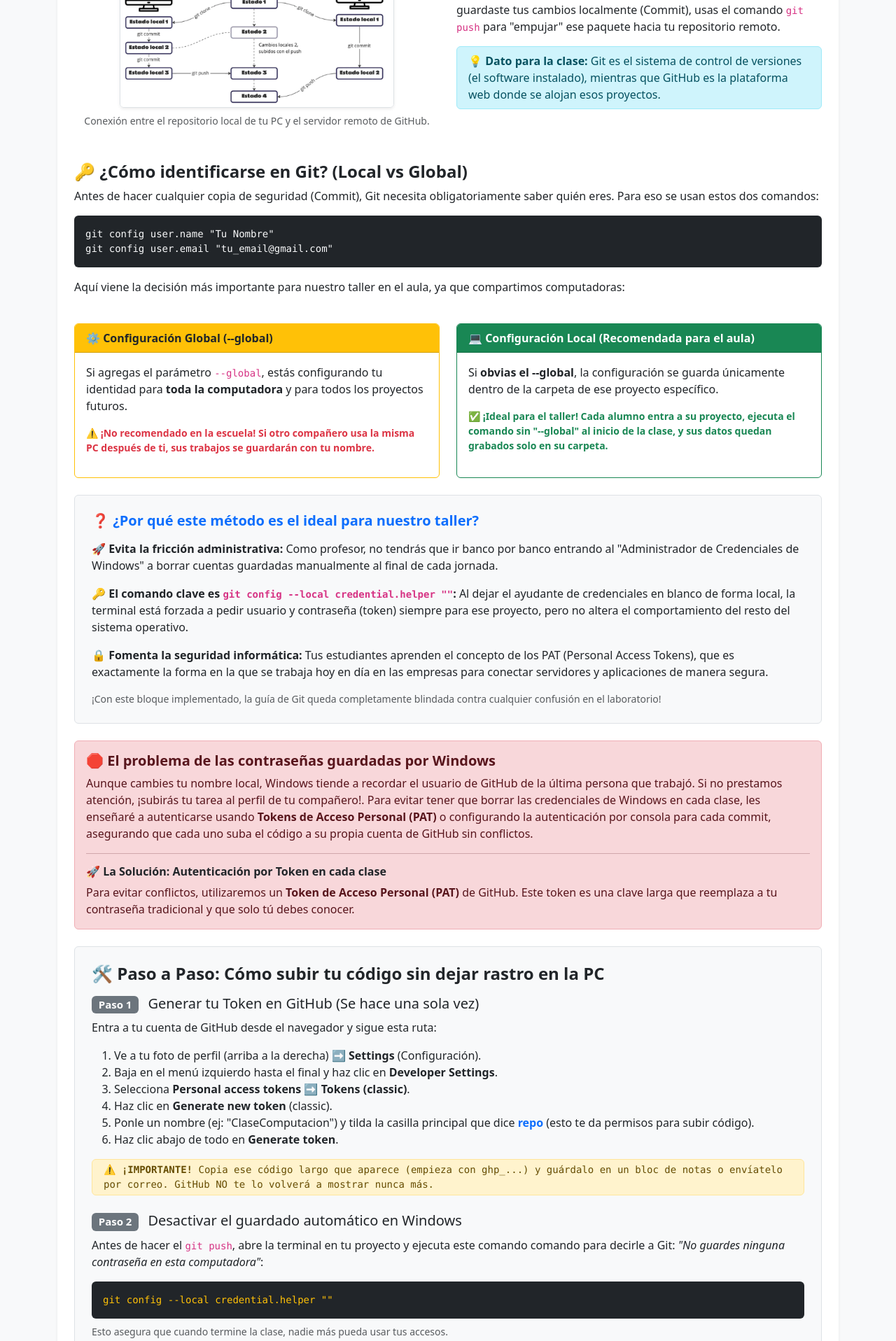
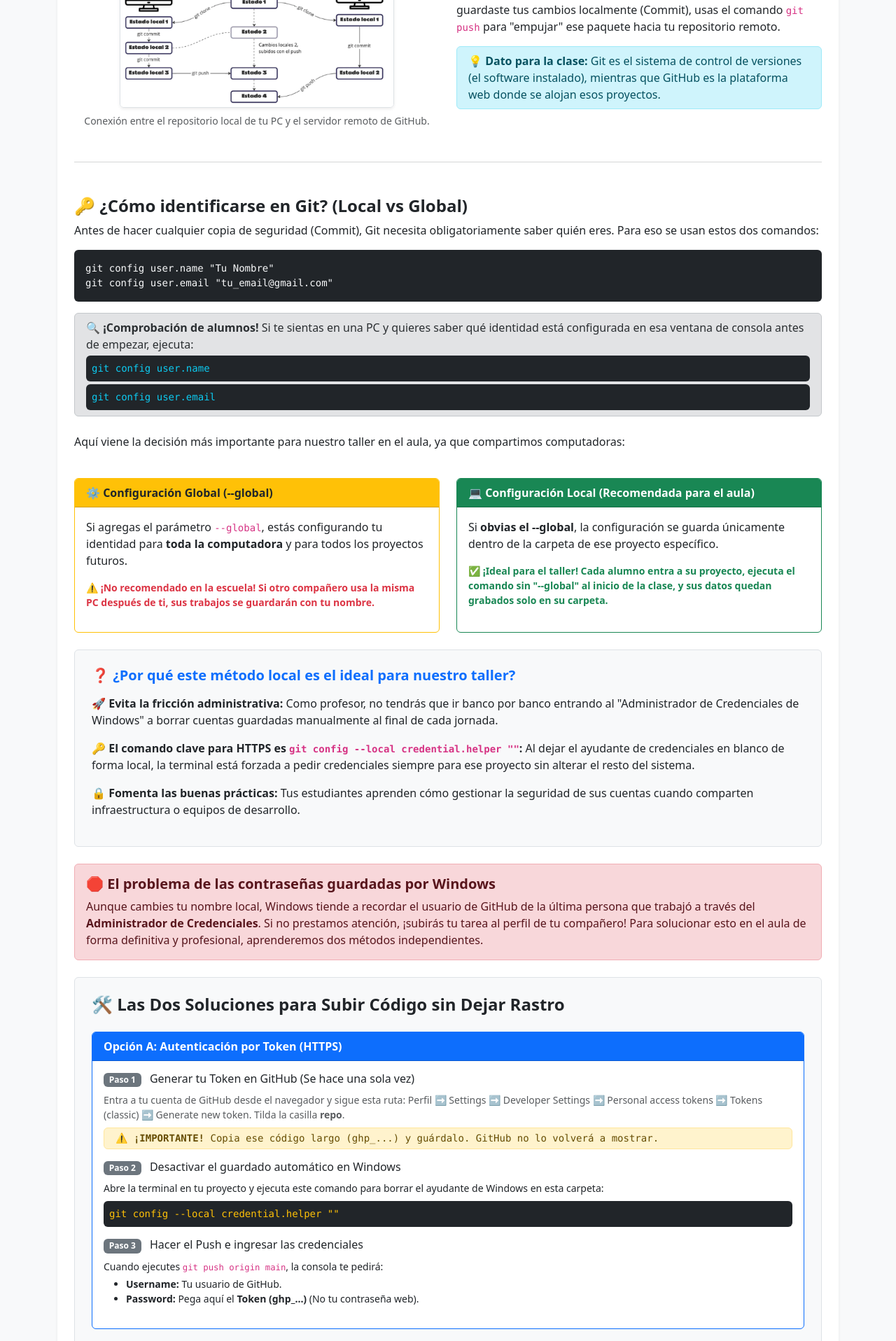
Before and after one commit to profeluissaldana/MipaginaWebTaller, a Flask app: page /Git_Github in a window 1280 px wide. Shown: the part 745-2661 px from the top of the page at 70% size. Run offline with Flask 3, Linux system fonts and the light colour scheme.

Commit message:
Final agregado Github

```diff
--- a/templates/gitgithub.html
+++ b/templates/gitgithub.html
@@ -40,6 +40,8 @@
         </div>
     </div>
 
+    <hr class="text-muted">
+
     <div class="row my-5">
         <div class="col-12">
             <h4 class="fw-bold text-dark">🔑 ¿Cómo identificarse en Git? (Local vs Global)</h4>
@@ -48,6 +50,12 @@
             <div class="p-3 bg-dark text-light rounded font-monospace small mb-3">
                 git config user.name "Tu Nombre"<br>
                 git config user.email "tu_email@gmail.com"
+            </div>
+
+            <div class="alert alert-secondary py-2 mb-4" role="alert">
+                🔍 <strong>¡Comprobación de alumnos!</strong> Si te sientas en una PC y quieres saber qué identidad está configurada en esa ventana de consola antes de empezar, ejecuta:
+                <code class="d-block mt-1 p-2 bg-dark text-info rounded font-monospace small">git config user.name</code>
+                <code class="d-block mt-1 p-2 bg-dark text-info rounded font-monospace small">git config user.email</code>
             </div>
 
             <p>Aquí viene la decisión más importante para nuestro taller en el aula, ya que compartimos computadoras:</p>
@@ -75,72 +83,81 @@
             </div>
 
             <div class="bg-light p-4 rounded border my-4">
-                <h5 class="fw-bold text-primary mb-3">❓ ¿Por qué este método es el ideal para nuestro taller?</h5>
+                <h5 class="fw-bold text-primary mb-3">❓ ¿Por qué este método local es el ideal para nuestro taller?</h5>
                 <ul class="list-unstyled">
                     <li class="mb-3">
                         🚀 <strong>Evita la fricción administrativa:</strong> Como profesor, no tendrás que ir banco por banco entrando al "Administrador de Credenciales de Windows" a borrar cuentas guardadas manualmente al final de cada jornada.
                     </li>
                     <li class="mb-3">
-                        🔑 <strong>El comando clave es <code>git config --local credential.helper ""</code>:</strong> Al dejar el ayudante de credenciales en blanco de forma local, la terminal está forzada a pedir usuario y contraseña (token) siempre para ese proyecto, pero no altera el comportamiento del resto del sistema operativo.
+                        🔑 <strong>El comando clave para HTTPS es <code>git config --local credential.helper ""</code>:</strong> Al dejar el ayudante de credenciales en blanco de forma local, la terminal está forzada a pedir credenciales siempre para ese proyecto sin alterar el resto del sistema.
                     </li>
                     <li class="mb-3">
-                        🔒 <strong>Fomenta la seguridad informática:</strong> Tus estudiantes aprenden el concepto de los PAT (Personal Access Tokens), que es exactamente la forma en la que se trabaja hoy en día en las empresas para conectar servidores y aplicaciones de manera segura.
+                        🔒 <strong>Fomenta las buenas prácticas:</strong> Tus estudiantes aprenden cómo gestionar la seguridad de sus cuentas cuando comparten infraestructura o equipos de desarrollo.
                     </li>
                 </ul>
-                <p class="text-muted small mb-0">¡Con este bloque implementado, la guía de Git queda completamente blindada contra cualquier confusión en el laboratorio!</p>
             </div>
 
             <div class="alert alert-danger mt-4" role="alert">
                 <h5 class="alert-heading fw-bold">🛑 El problema de las contraseñas guardadas por Windows</h5>
-                <p class="mb-0">Aunque cambies tu nombre local, Windows tiende a recordar el usuario de GitHub de la última persona que trabajó. Si no prestamos atención, ¡subirás tu tarea al perfil de tu compañero!. Para evitar tener que borrar las credenciales de Windows en cada clase, les enseñaré a autenticarse usando <strong>Tokens de Acceso Personal (PAT)</strong> o configurando la autenticación por consola para cada commit, asegurando que cada uno suba el código a su propia cuenta de GitHub sin conflictos.</p>
-                <hr>
-                <h6 class="fw-bold text-dark">🚀 La Solución: Autenticación por Token en cada clase</h6>
-                <p class="mb-0">Para evitar conflictos, utilizaremos un <strong>Token de Acceso Personal (PAT)</strong> de GitHub. Este token es una clave larga que reemplaza a tu contraseña tradicional y que solo tú debes conocer.</p>
+                <p class="mb-0">Aunque cambies tu nombre local, Windows tiende a recordar el usuario de GitHub de la última persona que trabajó a través del <strong>Administrador de Credenciales</strong>. Si no prestamos atención, ¡subirás tu tarea al perfil de tu compañero! Para solucionar esto en el aula de forma definitiva y profesional, aprenderemos dos métodos independientes.</p>
             </div>
 
             <div class="bg-light p-4 rounded border my-4">
-                <h4 class="fw-bold text-dark mb-3">🛠️ Paso a Paso: Cómo subir tu código sin dejar rastro en la PC</h4>
+                <h4 class="fw-bold text-dark mb-4">🛠️ Las Dos Soluciones para Subir Código sin Dejar Rastro</h4>
 
-                <div class="mb-4">
-                    <h5><span class="badge bg-secondary me-2">Paso 1</span> Generar tu Token en GitHub (Se hace una sola vez)</h5>
-                    <p>Entra a tu cuenta de GitHub desde el navegador y sigue esta ruta:</p>
-                    <ol>
-                        <li>Ve a tu foto de perfil (arriba a la derecha) ➡️ <strong>Settings</strong> (Configuración).</li>
-                        <li>Baja en el menú izquierdo hasta el final y haz clic en <strong>Developer Settings</strong>.</li>
-                        <li>Selecciona <strong>Personal access tokens</strong> ➡️ <strong>Tokens (classic)</strong>.</li>
-                        <li>Haz clic en <strong>Generate new token</strong> (classic).</li>
-                        <li>Ponle un nombre (ej: "ClaseComputacion") y tilda la casilla principal que dice <strong class="text-primary">repo</strong> (esto te da permisos para subir código).</li>
-                        <li>Haz clic abajo de todo en <strong>Generate token</strong>.</li>
-                    </ol>
-                    <div class="alert alert-warning py-1 font-monospace small">
-                        ⚠️ <strong>¡IMPORTANTE!</strong> Copia ese código largo que aparece (empieza con ghp_...) y guárdalo en un bloc de notas o envíatelo por correo. GitHub NO te lo volverá a mostrar nunca más.
+                <div class="card border-primary mb-4">
+                    <div class="card-header bg-primary text-white fw-bold">Opción A: Autenticación por Token (HTTPS)</div>
+                    <div class="card-body">
+                        <h6><span class="badge bg-secondary me-2">Paso 1</span> Generar tu Token en GitHub (Se hace una sola vez)</h6>
+                        <p class="small text-muted mb-2">Entra a tu cuenta de GitHub desde el navegador y sigue esta ruta: Perfil ➡️ Settings ➡️ Developer Settings ➡️ Personal access tokens ➡️ Tokens (classic) ➡️ Generate new token. Tilda la casilla <strong>repo</strong>.</p>
+                        <div class="alert alert-warning py-1 font-monospace small mb-3">
+                            ⚠️ <strong>¡IMPORTANTE!</strong> Copia ese código largo (ghp_...) y guárdalo. GitHub no lo volverá a mostrar.
+                        </div>
+
+                        <h6><span class="badge bg-secondary me-2">Paso 2</span> Desactivar el guardado automático en Windows</h6>
+                        <p class="small mb-2">Abre la terminal en tu proyecto y ejecuta este comando para borrar el ayudante de Windows en esta carpeta:</p>
+                        <div class="p-2 bg-dark text-warning rounded font-monospace small mb-3">
+                            git config --local credential.helper ""
+                        </div>
+
+                        <h6><span class="badge bg-secondary me-2">Paso 3</span> Hacer el Push e ingresar las credenciales</h6>
+                        <p class="small mb-1">Cuando ejecutes <code>git push origin main</code>, la consola te pedirá:</p>
+                        <ul class="small">
+                            <li><strong>Username:</strong> Tu usuario de GitHub.</li>
+                            <li><strong>Password:</strong> Pega aquí el <strong>Token (ghp_...)</strong> (No tu contraseña web).</li>
+                        </ul>
                     </div>
                 </div>
 
-                <div class="mb-4">
-                    <h5><span class="badge bg-secondary me-2">Paso 2</span> Desactivar el guardado automático en Windows</h5>
-                    <p>Antes de hacer el <code>git push</code>, abre la terminal en tu proyecto y ejecuta este comando comando para decirle a Git: <em>"No guardes ninguna contraseña en esta computadora"</em>:</p>
-                    <div class="p-3 bg-dark text-warning rounded font-monospace small mb-2">
-                        git config --local credential.helper ""
+                <div class="card border-dark shadow-sm">
+                    <div class="card-header bg-dark text-white fw-bold">🛡️ Opción B: Autenticación por Llaves SSH (La más Profesional)</div>
+                    <div class="card-body">
+                        <p class="small">Con este método, en vez de escribir tokens, creamos un archivo de "llave digital" en tu carpeta. Git la usará para identificarte automáticamente y Windows jamás guardará tu contraseña.</p>
+
+                        <h6><span class="badge bg-secondary me-2">Paso 1</span> Crear las llaves en la consola</h6>
+                        <p class="small mb-2">Dentro de la terminal de tu proyecto, escribe lo siguiente (reemplazando tu correo):</p>
+                        <div class="p-2 bg-dark text-light rounded font-monospace small mb-3">
+                            ssh-keygen -t ed25519 -C "tu_email@gmail.com"
+                        </div>
+                        <p class="small text-muted">Presiona <strong>Enter</strong> a todas las preguntas que te haga la consola para aceptar las opciones predeterminadas.</p>
+
+                        <h6><span class="badge bg-secondary me-2">Paso 2</span> Vincular tu llave con tu cuenta de GitHub</h6>
+                        <p class="small mb-2">Copia el contenido de tu llave pública al portapapeles ejecutando este comando:</p>
+                        <div class="p-2 bg-dark text-light rounded font-monospace small mb-2">
+                            clip &lt; ~/.ssh/id_ed25519.pub
+                        </div>
+                        <p class="small">Ahora ve a tu **GitHub web ➡️ Settings ➡️ SSH and GPG keys ➡️ New SSH key**, ponle un título (ej: "PC Escuela") y pega el código.</p>
+
+                        <h6><span class="badge bg-secondary me-2">Paso 3</span> Configurar tu proyecto para usar SSH</h6>
+                        <p class="small mb-2">Por defecto las carpetas se vinculan con HTTPS. Cambia el enlace remoto a SSH usando este comando:</p>
+                        <div class="p-2 bg-dark text-info rounded font-monospace small mb-0">
+                            git remote set-url origin git@github.com:TU_USUARIO/TU_REPOSITORIO.git
+                        </div>
                     </div>
-                    <p class="small text-muted">Esto asegura que cuando termine la clase, nadie más pueda usar tus accesos.</p>
                 </div>
 
-                <div class="mb-4">
-                    <h5><span class="badge bg-secondary me-2">Paso 3</span> Hacer el Push e ingresar las credenciales</h5>
-                    <p>Cuando ejecutes el comando para subir tu código por primera vez en la clase:</p>
-                    <div class="p-3 bg-dark text-light rounded font-monospace small mb-2">
-                        git push origin main
-                    </div>
-                    <p>Git abrirá una ventana flotante o te pedirá en la consola dos datos:</p>
-                    <ul>
-                        <li><strong>Username:</strong> Escribe tu usuario de GitHub.</li>
-                        <li><strong>Password:</strong> <span class="text-danger fw-bold">NO pongas tu contraseña habitual</span>. Pega aquí el <strong>Token (ghp_...)</strong> que generaste en el Paso 1.</li>
-                    </ul>
-                </div>
-
-                <div class="alert alert-success mb-0" role="alert">
-                    🎉 <strong>¡Listo!</strong> Tu código se subirá de forma segura a tu propia cuenta. En la siguiente clase, el próximo alumno que use la PC tendrá que poner sus propios datos porque gracias al Paso 2, la máquina no recordó los tuyos.
+                <div class="alert alert-success mt-4 mb-0" role="alert">
+                    🎉 <strong>¡Resultados blindados!</strong> Usando cualquiera de los dos métodos anteriores, los proyectos quedan aislados. El alumno que se siente en la próxima hora no tendrá acceso a las cuentas de los demás.
                 </div>
             </div>
         </div>
@@ -169,6 +186,10 @@
                     <td>Inicializa un repositorio local en la carpeta del proyecto. Se hace una sola vez por proyecto.</td>
                 </tr>
                 <tr>
+                    <td><code>git status</code></td>
+                    <td>Nos muestra en qué estado están nuestros archivos locales (si están modificados, listos o guardados).</td>
+                </tr>
+                <tr>
                     <td><code>git add .</code></td>
                     <td>Prepara todos los archivos modificados o nuevos (los sube al <em>Staging Area</em>).</td>
                 </tr>
@@ -185,16 +206,12 @@
                     <td>Sube los cambios locales guardados a la nube en tu cuenta de GitHub.</td>
                 </tr>
                 <tr>
-                    <td><code>git status</code></td>
-                    <td>Nos muestra en qué estado están nuestros archivos locales (si están modificados, listos o guardados).</td>
-                </tr>
-                <tr>
                     <td><code>git log</code></td>
-                    <td>Muestra un historial detallado de los commits realizados con su fecha, hora y el autor. De aquí copiamos el código hash (ID del commit) que necesitamos para restaurar archivos.</td>
+                    <td>Muestra un historial detallado de los commits realizados con su fecha, hora y el autor.</td>
                 </tr>
                 <tr>
                     <td><code>git restore --source=[codigo_hash] inicio.html</code></td>
-                    <td>Recupera el archivo seleccionado (en este caso <code>inicio.html</code>) al estado exacto que tenía en ese commit. Puedes usar un punto (<code>.</code>) en vez del nombre del archivo para restaurar todo el proyecto junto.</td>
+                    <td>Recupera el archivo seleccionado al estado exacto que tenía en ese commit.</td>
                 </tr>
             </tbody>
         </table>
```
Also changed, not shown: 2 other files.
